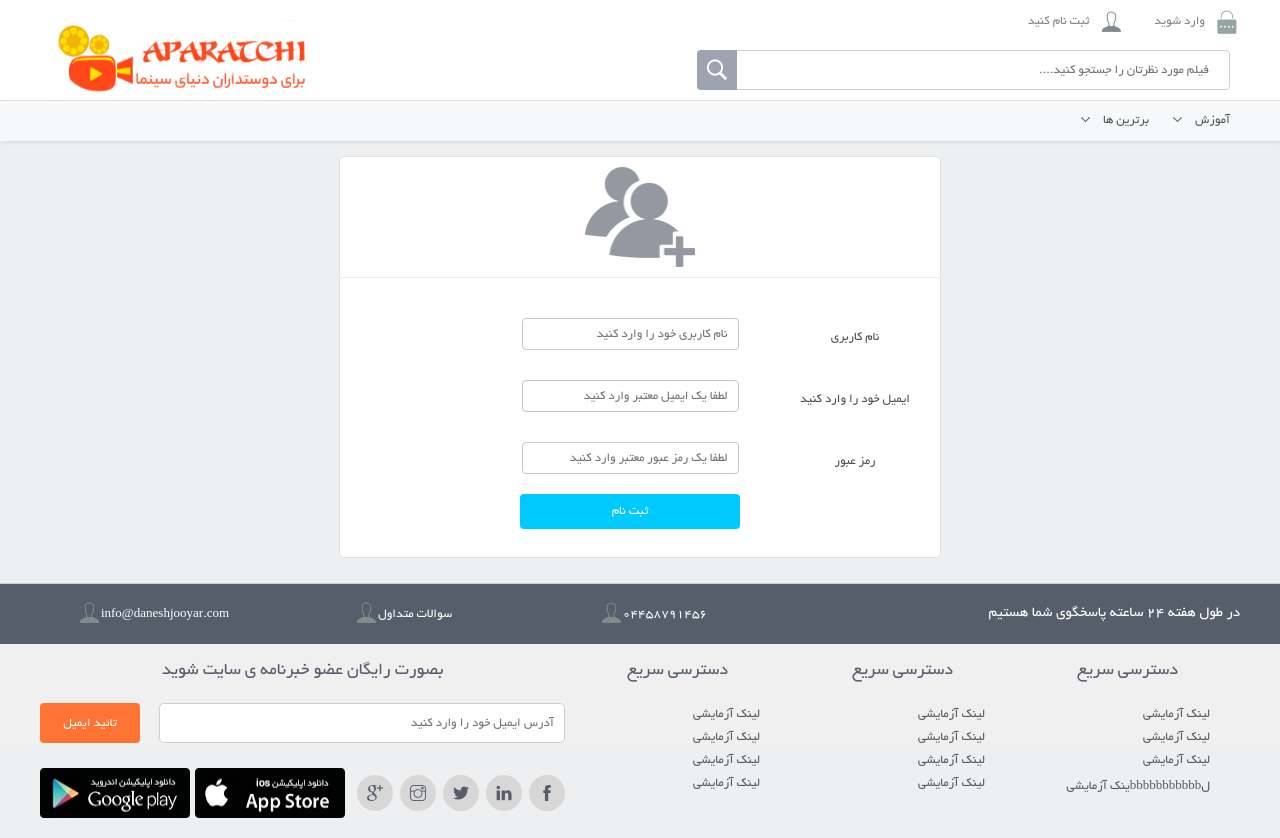
After one commit to mahdiye-soleymani/aparatchi, a PHP site: the page made by views/user/register/register.php in a window 1280 px wide. The commit adds this page. Run offline with PHP 8.4, Linux system fonts and the light colour scheme; the template is opened without the code that fills it, so the values that code supplies are empty; some libraries are stand-ins or nearby versions.

Commit message:
add register 1

```diff
--- /dev/null
+++ b/models/registerModel.php
@@ -0,0 +1 @@
+<?php
--- /dev/null
+++ b/views/user/register/register.php
@@ -0,0 +1,37 @@
+<?php require_once __DIR__ . DIRECTORY_SEPARATOR . '../common/header.php'; ?>
+<!----start Main_header--->
+<?php require_once __DIR__ . DIRECTORY_SEPARATOR . '../common/topheader.php'; ?>
+    <!----End Main_header--->
+
+    <!----start top_menu--->
+<?php require_once __DIR__ . DIRECTORY_SEPARATOR . '../common/menu.php'; ?>
+    <!----End top_menu--->
+
+<!-----------start-main-------------->
+<div id="main">
+    <div id="register">
+        <div class="register_header">
+            <img src="images/register_page.png">
+        </div>
+        <div class="form_register">
+            <form id="form_register">
+                <div>
+                    <label  class="BYekan-sm">نام کاربری</label>
+                    <input class="BYekan-sm" type="text" name="username" placeholder="نام کاربری خود را وارد کنید">
+                </div>
+                <div>
+                    <label  class="BYekan-sm">ایمیل خود را وارد کنید</label>
+                    <input class="BYekan-sm" type="text" name="email" placeholder="لطفا یک ایمیل معتبر وارد کنید">
+                </div>
+                <div>
+                    <label  class="BYekan-sm">رمز عبور</label>
+                    <input class="BYekan-sm" type="password" name="password" placeholder ="لطفا یک رمز عبور معتبر وارد کنید">
+                </div>
+                <div class="btn_register">
+                    <input class="BYekan-sm" type="submit" name="submit" value="ثبت نام">
+                </div>
+            </form>
+        </div>
+    </div>
+</div>
+<?php require_once __DIR__ . DIRECTORY_SEPARATOR . '../common/footer.php'; ?>
```
Also changed, not shown: controllers/register.php (added, +11 -0 lines), views/user/aparatchi/aparatchi_index.php (+8 -13 lines).
